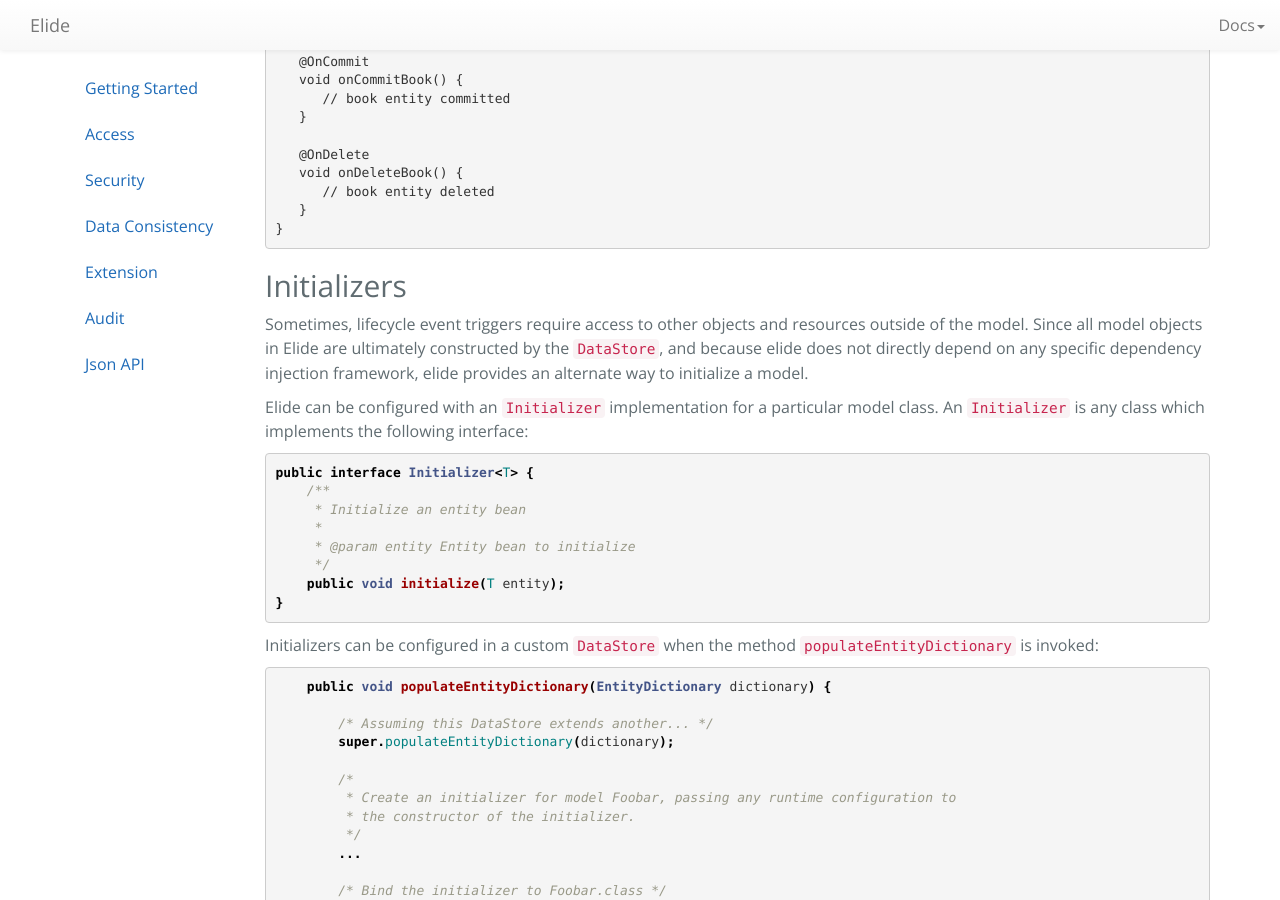
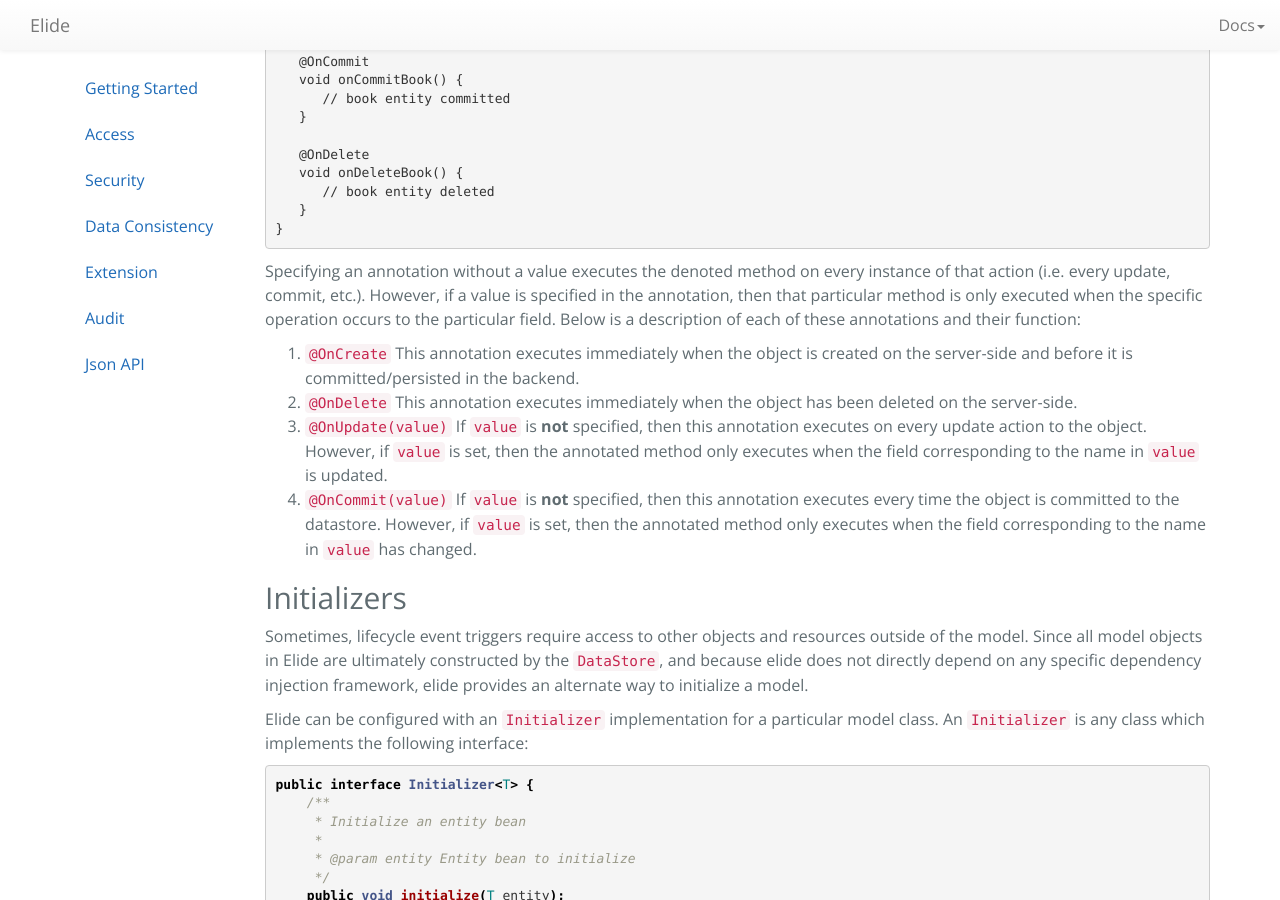
Before and after one commit to yahoo/elide-doc, a Jekyll site: the page built from pages/guide/05-extension.md, in a window 1280 px wide and 900 px high, scrolled down 1458 px. Built offline with Jekyll 4.4.1, drawn with Linux system fonts in a browser that asks for light colours; nearby versions of some CDN libraries; Markdown is read by kramdown in place of the engine named in the settings.

Commit message:
Added additional information about the Life Cycle events.

````diff
--- a/pages/guide/05-extension.md
+++ b/pages/guide/05-extension.md
@@ -82,6 +82,14 @@
    }
 }
 ```
+
+Specifying an annotation without a value executes the denoted method on every instance of that action (i.e. every update, commit, etc.). However, if a value is specified in the annotation, then that particular method is only executed when the specific operation occurs to the particular field. Below is a description of each of these annotations and their function:
+
+1. `@OnCreate` This annotation executes immediately when the object is created on the server-side and before it is committed/persisted in the backend.
+1. `@OnDelete` This annotation executes immediately when the object has been deleted on the server-side.
+1. `@OnUpdate(value)` If `value` is **not** specified, then this annotation executes on every update action to the object. However, if `value` is set, then the annotated method only executes when the field corresponding to the name in `value` is updated.
+1. `@OnCommit(value)` If `value` is **not** specified, then this annotation executes every time the object is committed to the datastore. However, if `value` is set, then the annotated method only executes when the field corresponding to the name in `value` has changed.
+
 ## Initializers
 
 Sometimes, lifecycle event triggers require access to other objects and resources outside of the model.  Since all model objects in Elide are ultimately constructed by the `DataStore`, and because elide does not directly depend on any specific dependency injection framework, elide provides an alternate way to initialize a model.
````
